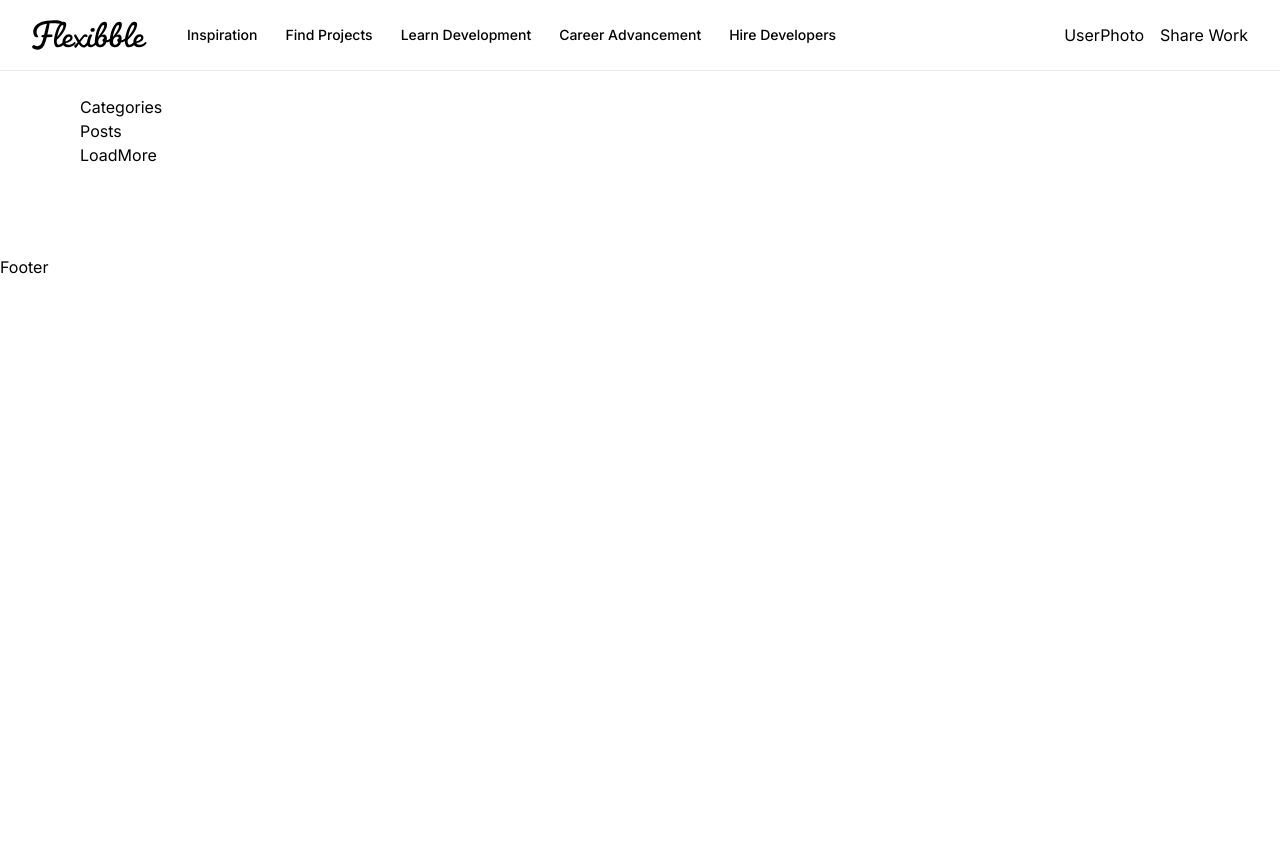
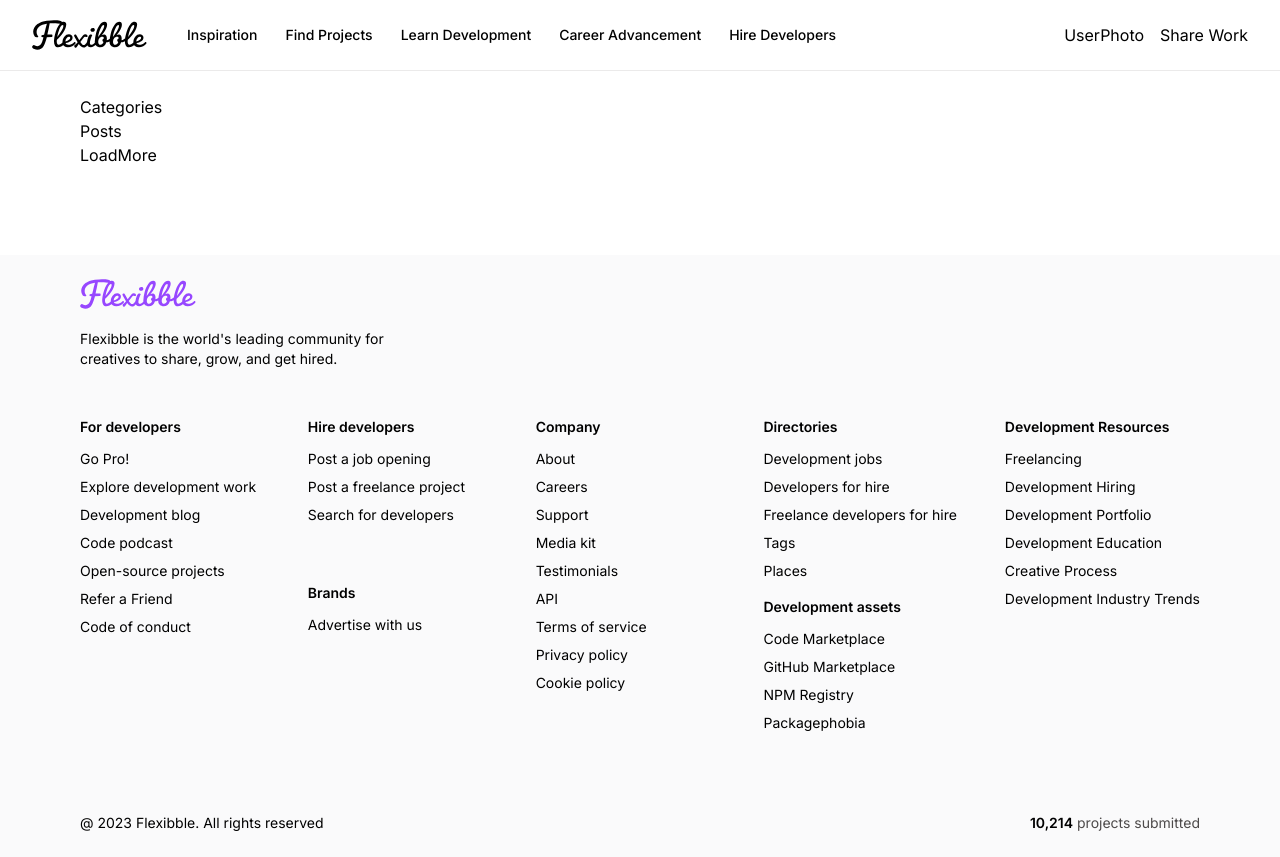
Before and after one commit to clifflee404/nextjs13-flexibble, a Next.js app: page / in a window 1280 px wide. Before the commit the page ends 800 px from the top, so only its background shows below. Built offline with nearby package versions, Linux system fonts and the light colour scheme.

Commit message:
feat: add footer

```diff
--- a/components/Footer.tsx
+++ b/components/Footer.tsx
@@ -1,9 +1,85 @@
-import React from 'react'
+import Image from "next/image"
+import Link from "next/link"
 
-const Footer = () => {
-  return (
-    <div>Footer</div>
-  )
+import { footerLinks } from "@/constants"
+
+type ColumnProps = {
+  title: string
+  links: Array<string>
 }
 
+const FooterColumn = ({ title, links }: ColumnProps) => (
+  <div className="footer_column">
+    <h4 className="font-semibold">{title}</h4>
+    <ul className="flex flex-col gap-2 font-normal">
+      {links.map((link) => (
+        <Link href="/" key={link}>
+          {link}
+        </Link>
+      ))}
+    </ul>
+  </div>
+)
+
+const Footer = () => (
+  <section className="flexStart footer">
+    <div className="flex flex-col gap-12 w-full">
+      <div className="flex items-start flex-col">
+        <Image src="/logo-purple.svg" width={116} height={38} alt="logo" />
+
+        <p className="text-start text-sm font-normal mt-5 max-w-xs">
+          Flexibble is the world&apos;s leading community for creatives to
+          share, grow, and get hired.
+        </p>
+      </div>
+      <div className="flex flex-wrap gap-12">
+        <FooterColumn
+          title={footerLinks[0].title}
+          links={footerLinks[0].links}
+        />
+
+        <div className="flex-1 flex flex-col gap-4">
+          <FooterColumn
+            title={footerLinks[1].title}
+            links={footerLinks[1].links}
+          />
+          <FooterColumn
+            title={footerLinks[2].title}
+            links={footerLinks[2].links}
+          />
+        </div>
+
+        <FooterColumn
+          title={footerLinks[3].title}
+          links={footerLinks[3].links}
+        />
+
+        <div className="flex-1 flex flex-col gap-4">
+          <FooterColumn
+            title={footerLinks[4].title}
+            links={footerLinks[4].links}
+          />
+          <FooterColumn
+            title={footerLinks[5].title}
+            links={footerLinks[5].links}
+          />
+        </div>
+
+        <FooterColumn
+          title={footerLinks[6].title}
+          links={footerLinks[6].links}
+        />
+      </div>
+    </div>
+
+    <div className="flexBetween footer_copyright">
+      <p>@ 2023 Flexibble. All rights reserved</p>
+      <p className="text-gray">
+        <span className="text-black font-semibold">10,214</span> projects
+        submitted
+      </p>
+    </div>
+  </section>
+)
+
 export default Footer
```
